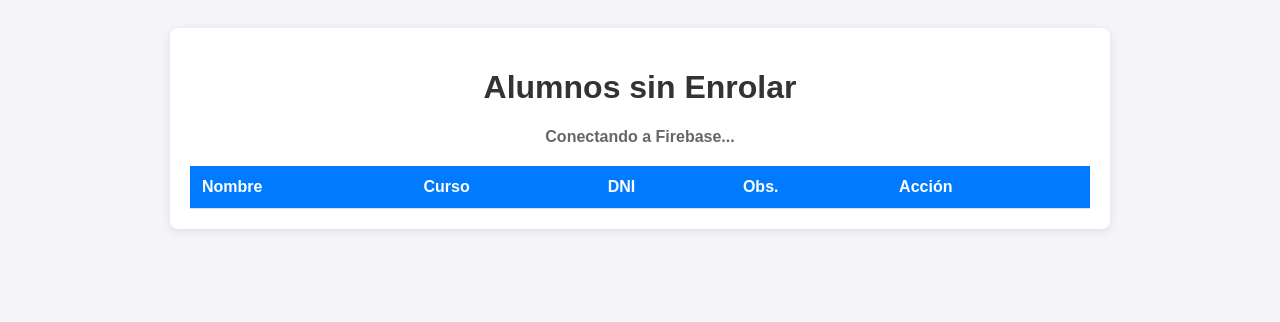
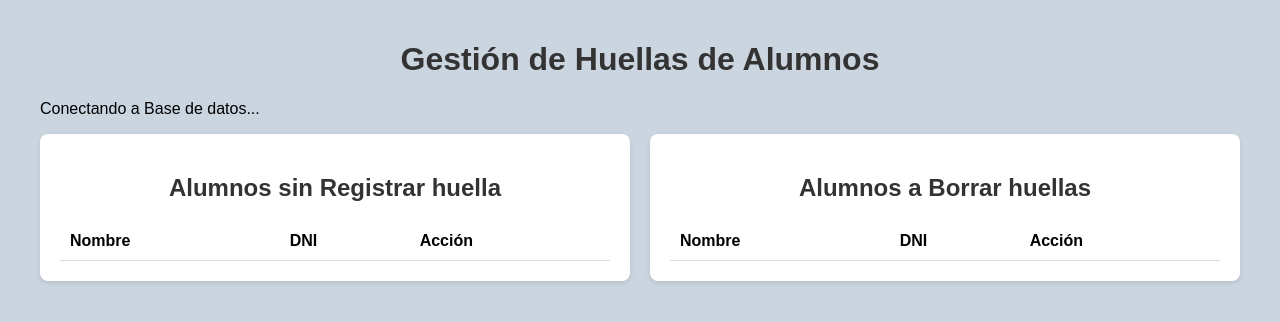
Before and after one commit to Laggerro/asistencia, a PHP site: page /data/index.html in a window 1280 px wide. Shown: the top 322 px of the page. Run offline with PHP 8.4, Linux system fonts and the light colour scheme; lists and menus that the app fills with data are empty; some libraries are stand-ins or nearby versions.

Commit message:
Mejora de borrados falta solucionar borrado sin huella

```diff
--- a/data/index.html
+++ b/data/index.html
@@ -3,24 +3,25 @@
 <head>
     <meta charset="UTF-8">
     <meta name="viewport" content="width=device-width, initial-scale=1.0">
-    <title>Enrolamiento de Huellas</title>
+    <title>Gestión de Huellas</title>
     <link rel="stylesheet" href="style.css">
-    <!-- Firebase SDK (v9 compat) -->
-    <script src="https://gstatic.com/firebasejs/9.15.0/firebase-app-compat.js
-"></script>
+    <script src="https://gstatic.com/firebasejs/9.15.0/firebase-app-compat.js"></script>
     <script src="https://gstatic.com/firebasejs/9.15.0/firebase-database-compat.js"></script>
 </head>
 <body>
     <div class="container">
-        <h1>Alumnos sin Enrolar</h1>
-        <p id="status">Conectando a Firebase...</p>
+        <h1>Gestión de Huellas de Alumnos</h1>
+        <p id="status">Conectando a Base de datos...</p>
+
+        <div class="flex-container">
+            <!-- Tabla Enrolar -->
+            <div class="card">
+                <h2>Alumnos sin Registrar huella</h2>
                 <table id="alumnosTable">
                     <thead>
                         <tr>
                             <th>Nombre</th>
-                    <th>Curso</th>
                             <th>DNI</th>
-                    <th>Obs.</th>
                             <th>Acción</th>
                         </tr>
                     </thead>
@@ -29,6 +30,25 @@
                     </tbody>
                 </table>
             </div>
+
+            <!-- Tabla Borrar -->
+            <div class="card card-delete">
+                <h2>Alumnos a Borrar huellas</h2>
+                <table id="borrarTable">
+                    <thead>
+                        <tr>
+                            <th>Nombre</th>
+                            <th>DNI</th>
+                            <th>Acción</th>
+                        </tr>
+                    </thead>
+                    <tbody id="lista-borrar">
+                        <!-- Se llena con JS -->
+                    </tbody>
+                </table>
+            </div>
+        </div>
+    </div>
     <script src="script.js"></script>
 </body>
 </html>
--- a/data/script.js
+++ b/data/script.js
@@ -1,97 +1,113 @@
-// Configuración de tu Firebase
-// Esperar a que toda la página y librerías externas carguen
-window.onload = function() {
-
+window.onload = function () {
     // 1. Configuración de Firebase
     const firebaseConfig = {
         databaseURL: "https://asistencia-93328-default-rtdb.firebaseio.com"
-   };
+    };
 
-    // INICIALIZACIÓN CORRECTA PARA VERSIÓN COMPAT
     if (typeof firebase !== 'undefined') {
         firebase.initializeApp(firebaseConfig);
-
-        // Aquí está el cambio: nos aseguramos de llamar al módulo correctamente
         const db = firebase.database();
 
-        const listaBody = document.getElementById('lista-alumnos');
+        const listaEnrolar = document.getElementById('lista-alumnos');
+        const listaBorrar = document.getElementById('lista-borrar');
         const statusMsg = document.getElementById('status');
 
-        console.log("Conectado a Firebase Realtime Database");
-
-
-        // 2. Escuchar cambios en la tabla tbl_alumnos
+        // 2. Escuchar cambios en la base de datos
         db.ref('tbl_alumnos').on('value', (snapshot) => {
-            listaBody.innerHTML = '';
-            let count = 0;
+            listaEnrolar.innerHTML = '';
+            listaBorrar.innerHTML = '';
+            let countEnrolar = 0;
+            let countBorrar = 0;
 
             snapshot.forEach((childSnapshot) => {
                 const uid = childSnapshot.key;
                 const data = childSnapshot.val();
 
-                // Filtrar solo los que tienen huellId == -1
-                if (data.huellaId === -1) {
-                    count++;
-                    const row = `
+                // PRIORIDAD 1: Si la observación es exactamente "Borrar"
+                if (data.obs === "Borrar") {
+                    countBorrar++;
+
+                    // Decidimos qué función llamar según si tiene huella o no
+                    const funcionClick = (data.huellaId === -1)
+                        ? `borrarSoloFirebase('${uid}')`
+                        : `borrarConSensor('${uid}')`;
+
+                    listaBorrar.innerHTML += `
                         <tr>
                             <td>${data.nombre || 'Sin nombre'}</td>
-                            <td>${data.curso || '-'}</td>
                             <td>${data.dni || '-'}</td>
-                            <td>${data.obs || ''}</td>
-                            <td>
-                                <button class="btn-enrol" onclick="enrolar('${uid}')">Enrolar</button>
-                            </td>
-                        </tr>
-                    `;
-                    listaBody.innerHTML += row;
+                            <td><button class="btn-borrar" onclick="${funcionClick}">Borrar</button></td>
+                        </tr>`;
+                }
+                // PRIORIDAD 2: Si no es para borrar, pero no tiene huellaId (-1)
+                else if (data.huellaId === -1) {
+                    countEnrolar++;
+                    listaEnrolar.innerHTML += `
+                        <tr>
+                            <td>${data.nombre || 'Sin nombre'}</td>
+                            <td>${data.dni || '-'}</td>
+                            <td><button class="btn-enrolar" onclick="enrolar('${uid}')">Registrar</button></td>
+                        </tr>`;
                 }
             });
 
-            if (count > 0) {
-                statusMsg.innerText = `Se encontraron ${count} alumnos pendientes de enrolar.`;
-                statusMsg.style.color = "#333";
-            } else {
-                statusMsg.innerText = "No hay alumnos para enrolar en este momento.";
-                statusMsg.style.color = "green";
-            }
+            // Actualizar mensajes de estado
+            statusMsg.innerText = `Pendientes: ${countEnrolar} para registrar / ${countBorrar} para borrar.`;
+            statusMsg.style.color = (countEnrolar === 0 && countBorrar === 0) ? "green" : "#333";
+
         }, (error) => {
-            console.error("Error de Firebase:", error);
-            statusMsg.innerText = "Error al leer de Firebase. Revisa la consola.";
+            console.error("Error de Base de datos:", error);
+            statusMsg.innerText = "Error al conectar con la Base de datos.";
             statusMsg.style.color = "red";
         });
-
-    } else {
-        console.error("Firebase no se cargó. Verifica tu conexión a internet.");
-        document.getElementById('status').innerText = "Error: No se pudo cargar Firebase desde Google.";
     }
 };
 
-// 3. Función de Enrolamiento (Global para que el botón la vea)
+// --- CONFIGURACIÓN Y FUNCIONES GLOBALES ---
 
-// 3. Función de Enrolamiento (Global para que el botón la vea)
-window.enrolar = function(uid) {
+const ipESP32 = "192.168.0.65";
+
+// Función para ENROLAR (Llama al ESP32)
+window.enrolar = function (uid) {
+    if (!confirm("¿Iniciar proceso de Registro en el sensor?")) return;
+    ejecutarAccion(`http://${ipESP32}/enrol?uid=${uid}`, "Registro exitoso");
+};
+
+// Función para BORRAR CUANDO SÍ HAY HUELLA (Llama al ESP32)
+window.borrarConSensor = function (uid) {
+    if (!confirm("¿Seguro que deseas borrar la huella del sensor y el registro completo?")) return;
+    ejecutarAccion(`http://${ipESP32}/delete?uid=${uid}`, "Borrado del sensor y base de datos");
+};
+
+// Función para BORRAR CUANDO NO HAY HUELLA (Directo a Firebase, sin ESP32)
+window.borrarSoloFirebase = function (uid) {
+    if (!confirm("Este alumno no tiene huella registrada. ¿Continuar?")) return;
+
+    firebase.database().ref('tbl_alumnos/' + uid).remove()
+        .then(() => alert("Registro borrado de la base de datos"))
+        .catch(err => alert("Error al borrar: " + err));
+};
+
+// Función genérica para peticiones al ESP32
+function ejecutarAccion(url, mensajeExito) {
     const statusMsg = document.getElementById('status');
-    const ipESP32 = "192.168.0.65"; // Tu IP actual
-
-    if(!confirm("¿Deseas iniciar el proceso de enrolamiento para este alumno?")) return;
-
-    statusMsg.innerText = "Esperando al sensor... Pon el dedo cuando el LED parpadee.";
+    statusMsg.innerText = "Comunicando con sensor... espere";
     statusMsg.style.color = "blue";
 
-    // USAR ESTA LÍNEA EXACTA (Fíjate que lleva los acentos graves ` )
-    fetch(`http://${ipESP32}/enrol?uid=${uid}`)
+    fetch(url)
         .then(response => response.text())
         .then(data => {
-            if(data === "OK") {
-                alert("¡Enrolamiento exitoso!");
+            if (data === "OK") {
+                alert(mensajeExito);
             } else {
-                alert("El sensor no capturó la huella: " + data);
-                statusMsg.innerText = "Fallo en el enrolamiento.";
+                alert("Respuesta del sensor: " + data);
+                statusMsg.innerText = "Operación fallida.";
                 statusMsg.style.color = "red";
             }
         })
         .catch(err => {
-            alert("Error de comunicación con el ESP32. ¿Está en la misma red?");
-            console.error("Error fetch:", err);
+            alert("No se pudo conectar con el DISPOSITIVO. Verifique que esté encendido y en la misma red.");
+            console.error("Error Fetch:", err);
+            statusMsg.innerText = "Error de conexión con DISPOSITIVO.";
         });
-};
+}
--- a/data/style.css
+++ b/data/style.css
@@ -1,3 +1,4 @@
+/*
 body { font-family: sans-serif; background-color: #f4f4f9; padding: 20px; }
 .container { max-width: 900px; margin: auto; background: white; padding: 20px; border-radius: 8px; box-shadow: 0 2px 10px rgba(0,0,0,0.1); }
 h1 { color: #333; text-align: center; }
@@ -8,3 +9,66 @@ tr:hover { background-color: #f1f1f1; }
 .btn-enrol { background: #28a745; color: white; border: none; padding: 8px 15px; border-radius: 4px; cursor: pointer; }
 .btn-enrol:hover { background: #218838; }
 #status { text-align: center; font-weight: bold; color: #666; }
+*/
+body {
+    background-color: #cbd5e0; /* azulclaro de fondo */
+    font-family: sans-serif;
+    margin: 0;
+    padding: 20px;
+}
+
+
+.container {
+    max-width: 1200px;
+    margin: auto;
+}
+
+/* Contenedor flexible */
+.flex-container {
+    display: flex;
+    flex-wrap: wrap; /* Permite que bajen en el celular */
+    gap: 20px;
+    justify-content: center;
+}
+
+/* Estilo de "tarjeta" para las tablas */
+.card {
+    background: white;
+    padding: 20px;
+    border-radius: 8px;
+    box-shadow: 0 2px 5px rgba(0,0,0,0.1);
+    flex: 1; /* Crecen por igual */
+    min-width: 300px; /* Ancho mínimo para que no se rompan */
+}
+
+h1, h2 { text-align: center; color: #333; }
+
+table {
+    width: 100%;
+    border-collapse: collapse;
+}
+
+th, td {
+    padding: 10px;
+    border-bottom: 1px solid #ddd;
+    text-align: left;
+}
+
+/* Botones */
+button {
+    padding: 8px 12px;
+    cursor: pointer;
+    border: none;
+    border-radius: 4px;
+    color: white;
+}
+
+.btn-enrolar { background-color: #28a745; }
+.btn-borrar { background-color: #dc3545; }
+
+/* Responsive: en celulares se apilan */
+@media (max-width: 768px) {
+    .flex-container {
+        flex-direction: column;
+    }
+}
```
Also changed, not shown: assets/js/firebase.js (+10 -1 lines), assets/js/todoCrud.js (+68 -4 lines), .theia/launch.json (added), 4 other files. Lines whose indentation alone changed are shown as unchanged.
